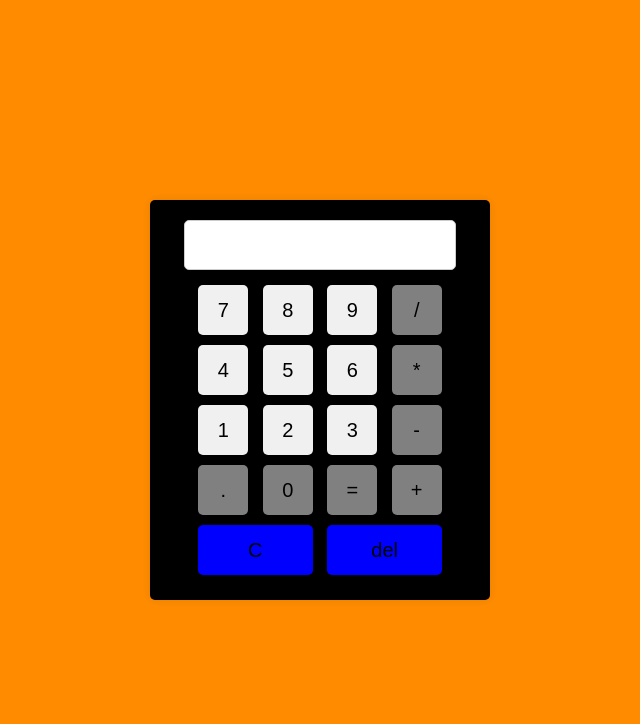
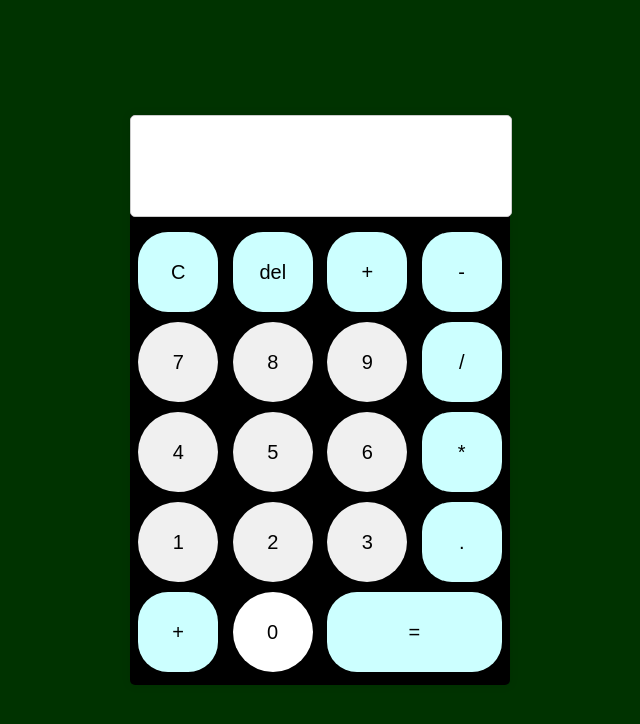
Before and after one commit to rula0/rula1, a plain HTML site: page index.html in a window 1280 px wide. Shown: the whole page, without its empty margins (320-960 px from the left). Drawn offline with Linux system fonts and the light colour scheme.

Commit message:
Add files via upload

```diff
--- a/index.html
+++ b/index.html
@@ -13,67 +13,83 @@
       align-items: center;
       height: 100vh;
       margin: 0;
-      background-color: #ff8c00;
+      background-color: #003300;
     }
     #calculator {
-      width: 300px;
+      height: 570px;
+      width: 380px;
       background-color: #fff;
       border-radius: 5px;
       box-shadow: 0 0 10px rgba(0, 0, 0, 0.1);
-      padding: 20px;
+      padding: 0;
       text-align: center;
-      background-color: black;
+      background-color:#000000;
     }
     #display {
-      width: 250px;
+      width: 360px;
       margin-bottom: 10px;
       padding: 10px;
-      font-size: 24px;
+      font-size: 70px;
       border: 1px solid #ccc;
       border-radius: 5px;
       outline: none;
       background-color: white;
     }
     .btn {
-      width: 50px;
-      height: 50px;
+      width: 80px;
+      height: 80px;
       font-size: 20px;
       margin: 5px;
       border: none;
       background-color: #f0f0f0;
-      border-radius: 5px;
+      border-radius: 50px;
       cursor: pointer;
       transition: background-color 0.3s;
     }
     .btn1 {
-      width: 50px;
-      height: 50px;
+      width: 80px;
+      height: 80px;
       font-size: 20px;
       margin: 5px;
       border: none;
       background-color: #f0f0f0;
-      border-radius: 5px;
+      border-radius: 30px;
       cursor: pointer;
       transition: background-color 0.3s;
-      background-color: grey;
+      background-color: #CCFFFF;
     }
- .btn2 {
-      width: 115px;
-      height: 50px;
+    .btn0 {
+      width: 175px;
+      height: 80px;
       font-size: 20px;
       margin: 5px;
       border: none;
       background-color: #f0f0f0;
-      border-radius: 5px;
+      border-radius: 30px;
       cursor: pointer;
       transition: background-color 0.3s;
-      background-color: blue;
+      background-color: #CCFFFF;
+    }
+    .btn3 {
+      width: 80px;
+      height: 80px;
+      font-size: 20px;
+      margin: 5px;
+      border: none;
+      background-color: #f0f0f0;
+      border-radius: 50px;
+      cursor: pointer;
+      transition: background-color 0.3s;
+      background-color:white;
     }
 
     .btn:hover {
       background-color: yellow;
     }
     .btn2:hover {
+      background-color: red;
+    }
+    .btn0:hover {
       background-color: red;
     }
 .btn1:hover {
@@ -84,6 +100,10 @@
 <body>
   <div id="calculator">
     <input type="text" id="display" disabled><br>
+    <button class="btn1" onclick="clearDisplay()">C</button>
+    <button class="btn1" onclick="deleteLastCharacter()">del</button>
+    <button class="btn1" onclick="addToDisplay('+')">+</button>
+    <button class="btn1" onclick="addToDisplay('-')">-</button><br>
     <button class="btn" onclick="addToDisplay('7')">7</button>
     <button class="btn" onclick="addToDisplay('8')">8</button>
     <button class="btn" onclick="addToDisplay('9')">9</button>
@@ -95,13 +115,10 @@
     <button class="btn" onclick="addToDisplay('1')">1</button>
     <button class="btn" onclick="addToDisplay('2')">2</button>
     <button class="btn" onclick="addToDisplay('3')">3</button>
-    <button class="btn1" onclick="addToDisplay('-')">-</button><br>
     <button class="btn1" onclick="addToDisplay('.')">.</button>
-    <button class="btn1" onclick="addToDisplay('0')">0</button>
-    <button class="btn1" onclick="calculate()">=</button>
     <button class="btn1" onclick="addToDisplay('+')">+</button>
-    <button class="btn2" onclick="clearDisplay()">C</button>
-    <button class="btn2" onclick="deleteLastCharacter()">del</button>
+    <button class="btn3" onclick="addToDisplay('0')">0</button>
+    <button class="btn0" onclick="calculate()">=</button>
   </div>
 
   <script>
@@ -110,6 +127,7 @@
     function addToDisplay(value) {
       document.getElementById('display').value += value;
     }
+
 
     function clearDisplay() {
       document.getElementById('display').value = '';
```
